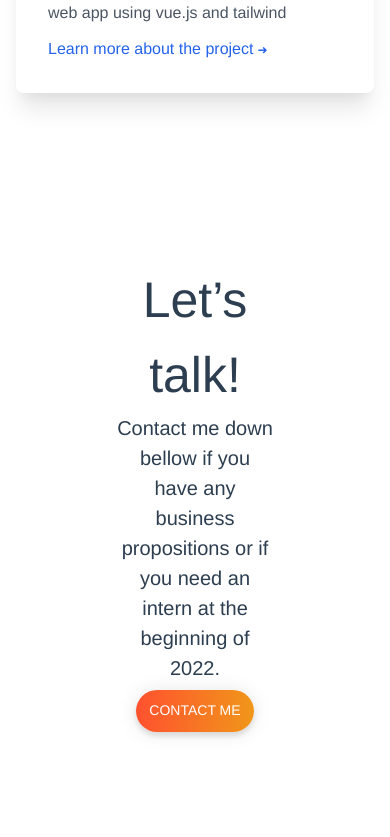
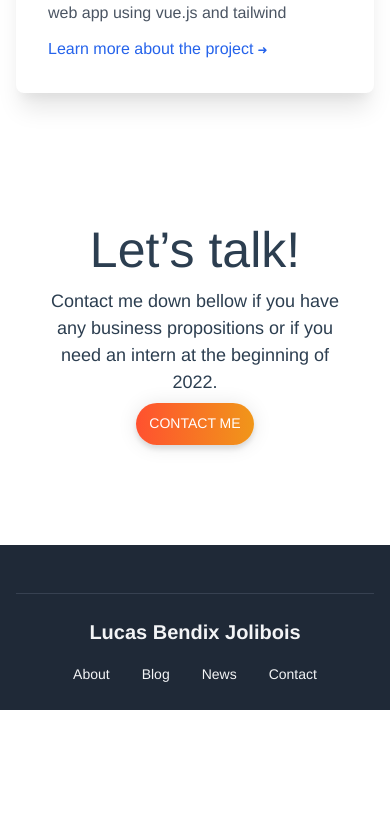
Before and after one commit to lucasjolibois54/portfolio-v4.0, a Vue app: page / in a window 390 px wide. Shown: the part 2147-2984 px from the top of the page. After the commit the page ends 2857 px from the top, so only its background shows below. Built offline with nearby package versions, Linux system fonts and the light colour scheme.

Commit message:
Update ContactMe.vue

```diff
--- a/src/components/ContactMe.vue
+++ b/src/components/ContactMe.vue
@@ -75,4 +75,20 @@ p {
 #pad-btn {
   margin-bottom: 200px;
 }
+
+@media only screen and (max-width: 650px) and (min-width: 10px) {
+  p {
+    font-size: 18px;
+  }
+  .text-padding {
+    padding-right: 10%;
+    padding-left: 10%;
+  }
+  #pad-btn {
+    margin-bottom: 100px;
+  }
+  .h2-padding {
+    padding-top: 100px;
+  }
+}
 </style>
```
